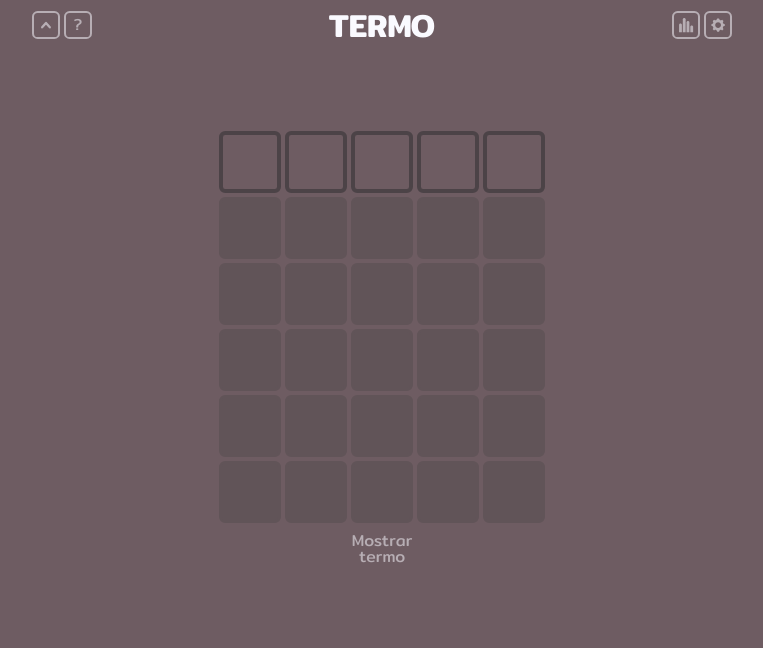
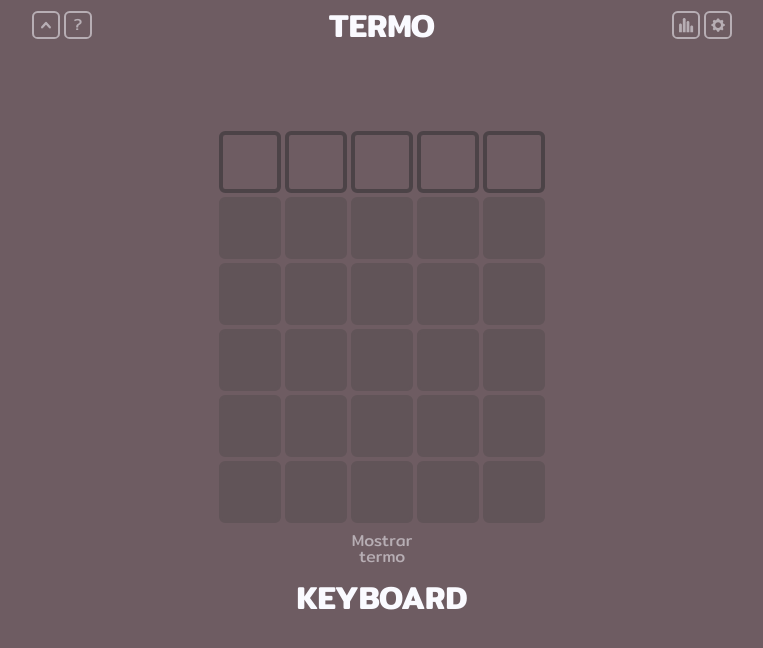
Before and after one commit to danielBRTanimacao/copy-termo, a React (Vite) app: page / in a window 1280 px wide. Shown: the top 648 px of the page, without its empty margins (258-1021 px from the left). Built offline with nearby package versions, Linux system fonts and the light colour scheme.

Commit message:
feat: resolving some bugs and validation

```diff
--- a/src/App.tsx
+++ b/src/App.tsx
@@ -1,13 +1,13 @@
 import Header from "./components/Header";
 import Game from "./components/Game";
-// import Keyboard from "./components/Keyboard";
+import Keyboard from "./components/Keyboard";
 
 export default () => {
     return (
         <>
             <Header />
             <Game />
-            {/* <Keyboard /> */}
+            <Keyboard />
         </>
     );
 };
--- a/src/components/Game.tsx
+++ b/src/components/Game.tsx
@@ -35,7 +35,10 @@
             alert("Complete a palavra para enviar!");
             return;
         }
-
+        if (/\d/.test(termo)) {
+            alert("Não pode conter números!");
+            return;
+        }
         if (termo === randomTermo) {
             setIsCorrect(true);
             setRowsStatus((prev) =>
--- a/src/components/Keyboard.tsx
+++ b/src/components/Keyboard.tsx
@@ -1,6 +1,6 @@
 export default () => {
     return (
-        <div>
+        <div style={{ textAlign: "center" }}>
             <h1>keyboard</h1>
         </div>
     );
```
